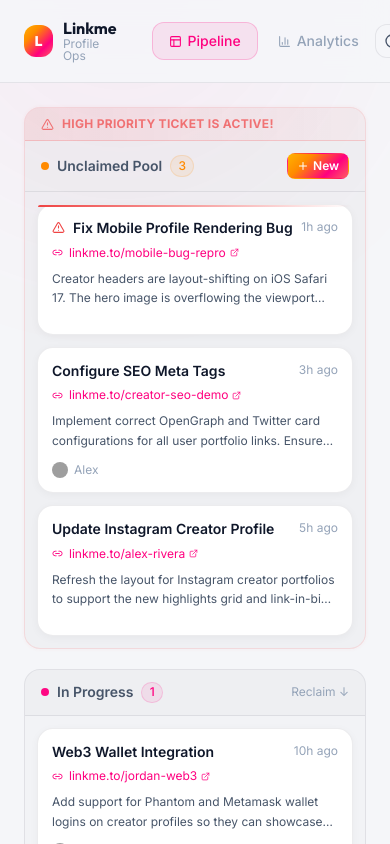
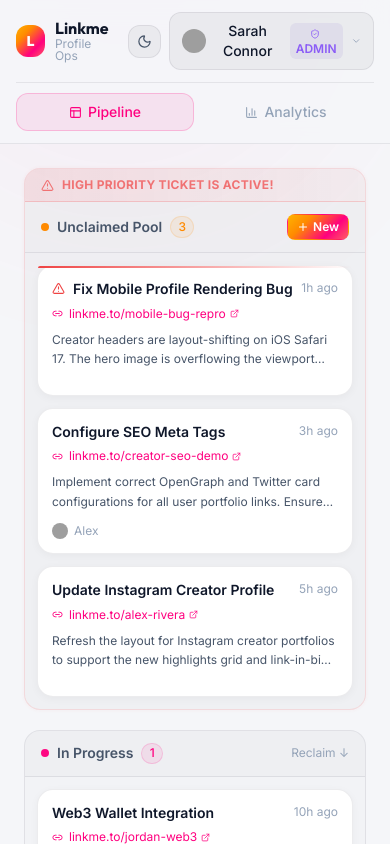
Before and after one commit to Tylor1210/linkme-intops, a React (Vite) app: page / in a window 390 px wide. Shown: the top 844 px of the page. Built offline with nearby package versions, Linux system fonts and the light colour scheme; grey boxes are pictures that could not be loaded.

Commit message:
fix: make AppHeader fully responsive for mobile

```diff
--- a/src/components/layout/AppHeader.tsx
+++ b/src/components/layout/AppHeader.tsx
@@ -24,8 +24,8 @@ export const AppHeader: React.FC<Props> = ({
 
   return (
     <header className="app-header">
-      {/* Brand */}
-      <div className="flex items-center gap-4">
+      {/* Top Row: Brand + Mobile Switchers */}
+      <div className="flex items-center justify-between md:justify-start gap-4 w-full md:w-auto">
         <div className="flex items-center gap-2.5">
           <div
             className="w-8 h-8 rounded-xl flex items-center justify-center font-display font-black text-sm"
@@ -39,32 +39,49 @@ export const AppHeader: React.FC<Props> = ({
           </div>
         </div>
 
-        {/* Navigation tabs */}
-        <nav className="flex items-center gap-1 ml-4">
+        {/* Switchers visible on MOBILE ONLY */}
+        <div className="flex items-center gap-2 md:hidden">
+          <button
+            onClick={onThemeToggle}
+            className="p-2 rounded-xl border transition-all duration-150"
+            style={{
+              background: 'rgba(120, 120, 120, 0.08)',
+              borderColor: 'var(--border-color)',
+              color: 'var(--text-secondary)',
+            }}
+            title={theme === 'light' ? 'Switch to Dark Mode' : 'Switch to Light Mode'}
+          >
+            {theme === 'light' ? <Moon size={15} /> : <Sun size={15} />}
+          </button>
+          <RoleSwitcher currentUser={currentUser} onUserChange={onUserChange} />
+        </div>
+      </div>
+
+      {/* Middle Row (Mobile) / Left Nav (Desktop) */}
+      <nav className="flex items-center gap-1 w-full md:w-auto justify-between md:justify-start border-t md:border-t-0 pt-2.5 md:pt-0" style={{ borderColor: 'var(--border-color)' }}>
         <button
           onClick={() => onTabChange('board')}
-            className={`tab-btn flex items-center gap-1.5 ${activeTab === 'board' ? 'active' : ''}`}
+          className={`tab-btn flex items-center justify-center gap-1.5 flex-1 md:flex-initial ${activeTab === 'board' ? 'active' : ''}`}
         >
           <Layout size={13} /> Pipeline
         </button>
         {isAdmin && (
           <button
             onClick={() => onTabChange('stats')}
-              className={`tab-btn flex items-center gap-1.5 ${activeTab === 'stats' ? 'active' : ''}`}
+            className={`tab-btn flex items-center justify-center gap-1.5 flex-1 md:flex-initial ${activeTab === 'stats' ? 'active' : ''}`}
           >
             <BarChart3 size={13} /> Analytics
           </button>
         )}
       </nav>
-      </div>
 
-      {/* Right: Theme Switcher + Role switcher */}
-      <div className="flex items-center gap-3">
+      {/* Right Row: Desktop Switchers ONLY */}
+      <div className="hidden md:flex items-center gap-3">
         <button
           onClick={onThemeToggle}
           className="p-2 rounded-xl border transition-all duration-150"
           style={{
-            background: 'rgba(255,255,255,0.04)',
+            background: 'rgba(120, 120, 120, 0.08)',
             borderColor: 'var(--border-color)',
             color: 'var(--text-secondary)',
           }}
--- a/src/index.css
+++ b/src/index.css
@@ -105,7 +105,7 @@
   }
 
   .app-header {
-    @apply sticky top-0 z-30 flex items-center justify-between px-6 py-3 border-b;
+    @apply sticky top-0 z-30 flex flex-col md:flex-row md:items-center justify-between px-4 md:px-6 py-3 border-b gap-3 md:gap-0;
     background-color: var(--bg-header);
     backdrop-filter: blur(12px);
     border-color: var(--border-color);
```
Lines whose indentation alone changed are shown as unchanged.
